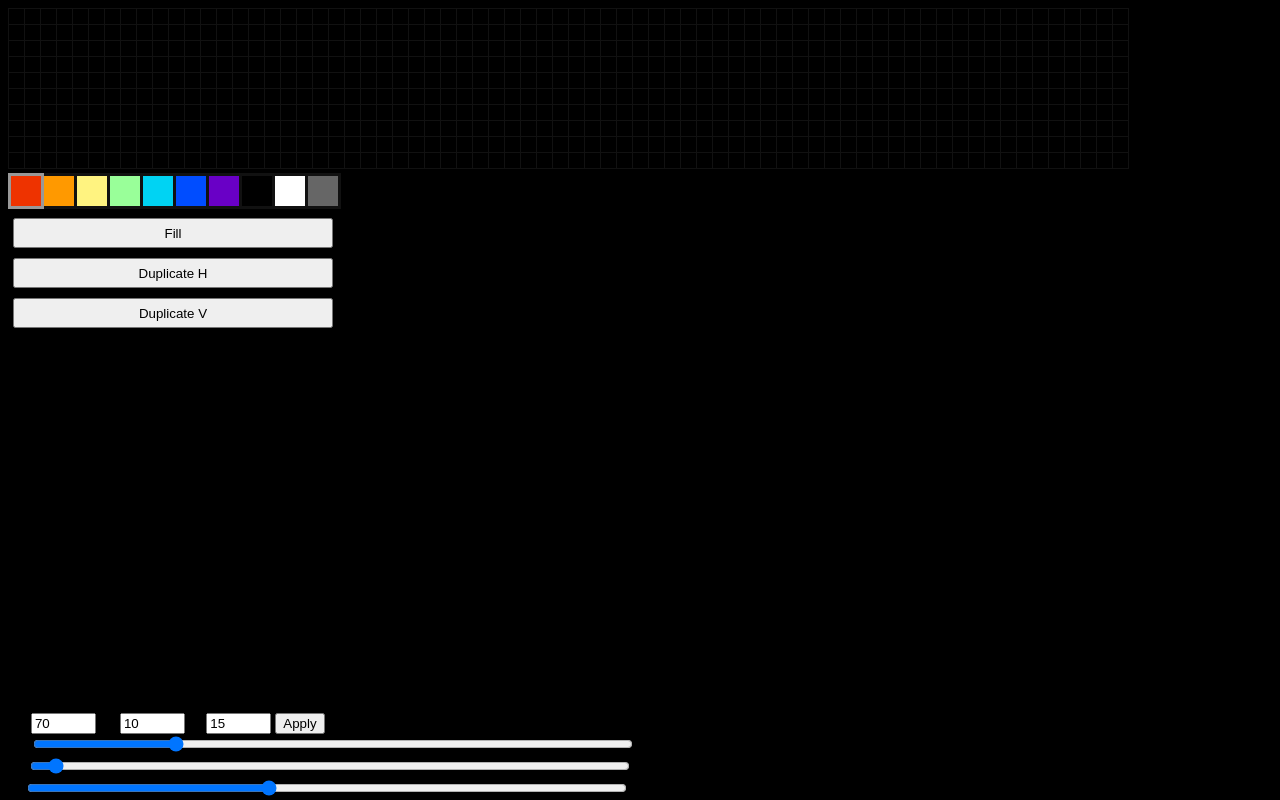
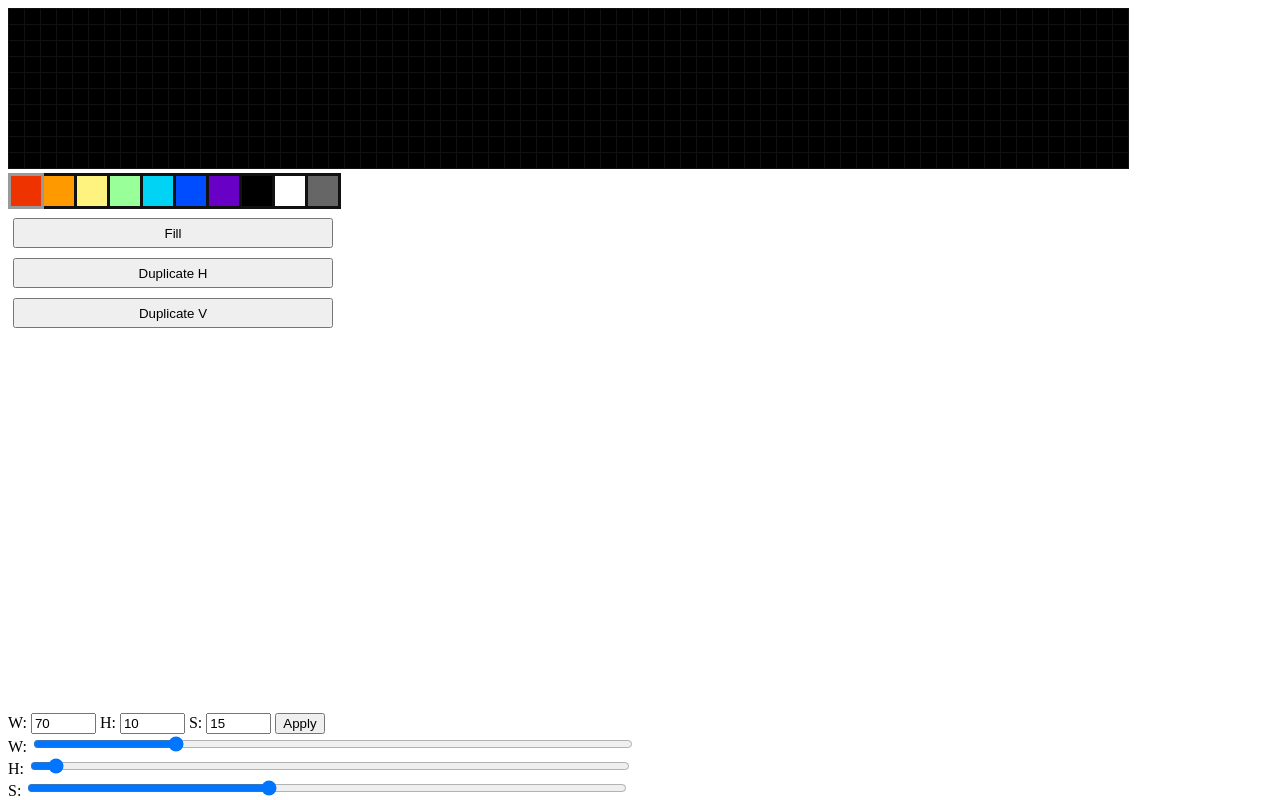
Before and after one commit to ylevin/canvas-for-daria, a plain HTML site: page index.html in a window 1280 px wide. Drawn offline with Linux system fonts and the light colour scheme.

Commit message:
update 2

```diff
--- a/index.html
+++ b/index.html
@@ -12,9 +12,6 @@
             height: 30px;
             width: 320px;
             margin: 5px;
-        }
-        body {
-            background-color: black;
         }
     </style>
 </head>
```
